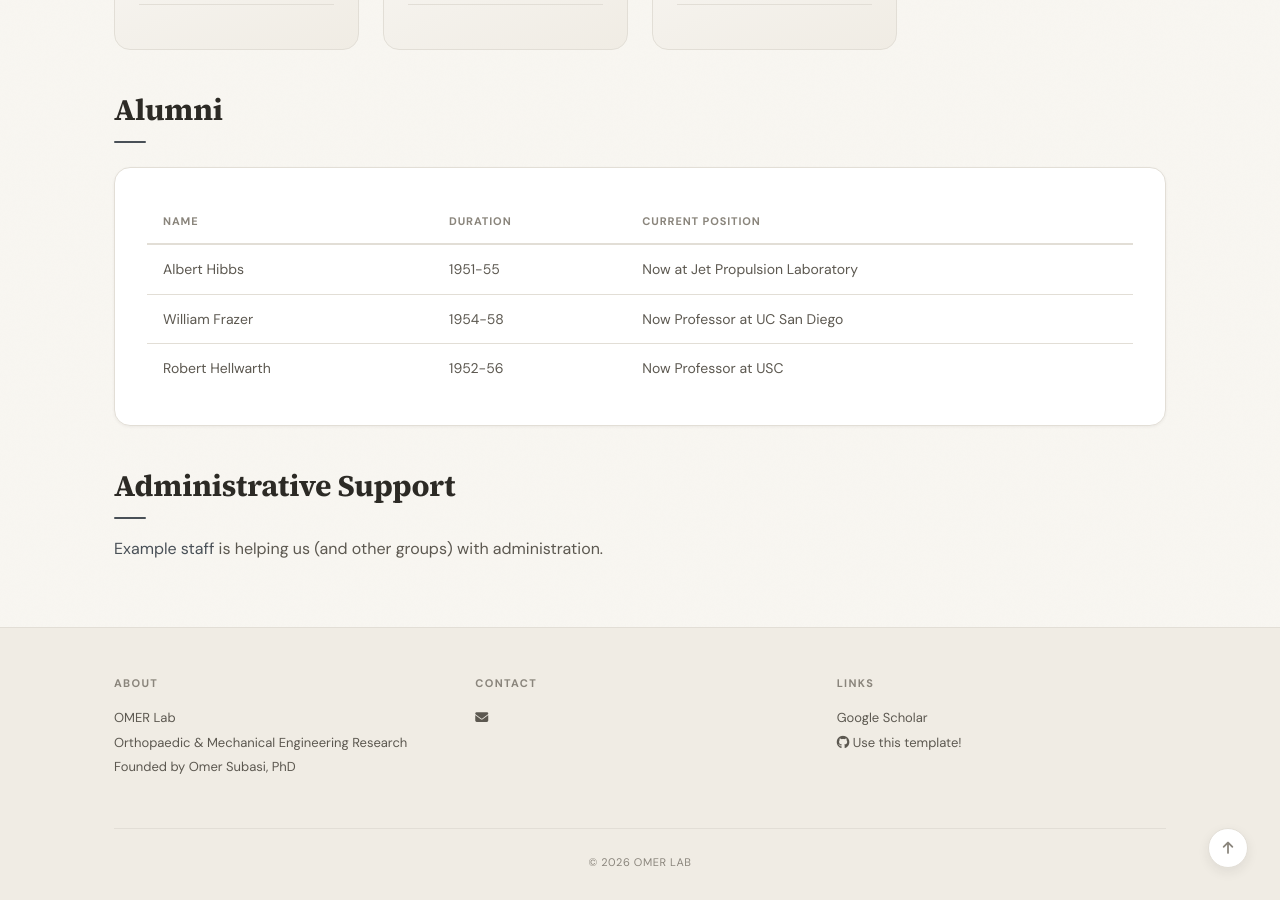
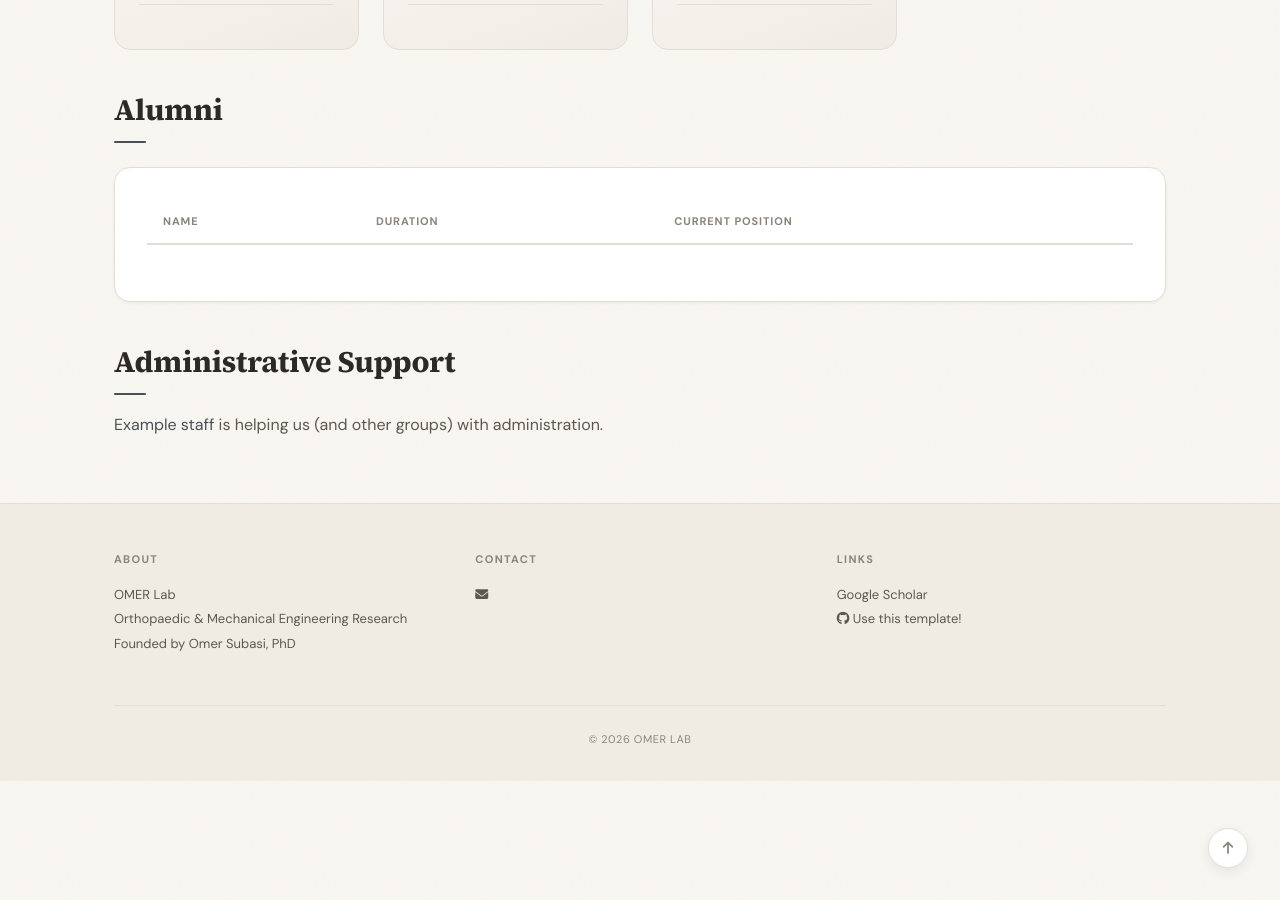
Before and after one commit to osubasi25/osubasi25.github.io, a Jekyll site: the page built from _pages/team.md, in a window 1280 px wide and 900 px high, scrolled down 891 px. Built offline with Jekyll 4.4.1, drawn with Linux system fonts in a browser that asks for light colours; a style sheet for code colours, icons or effects is not loaded.

Commit message:
Update alumni.yml

```diff
--- a/_data/alumni.yml
+++ b/_data/alumni.yml
@@ -2,17 +2,7 @@
 # Each entry needs: name, duration, info
 # Optional: photo, email
 
-- name: Albert Hibbs
-  photo: team/albert-hibbs.svg
-  duration: 1951-55
-  info: Now at Jet Propulsion Laboratory
-
-- name: William Frazer
-  photo: team/william-frazer.svg
-  duration: 1954-58
-  info: Now Professor at UC San Diego
-
-- name: Robert Hellwarth
-  photo: team/robert-hellwarth.svg
-  duration: 1952-56
-  info: Now Professor at USC
+- name:
+  photo:
+  duration:
+  info:
```
